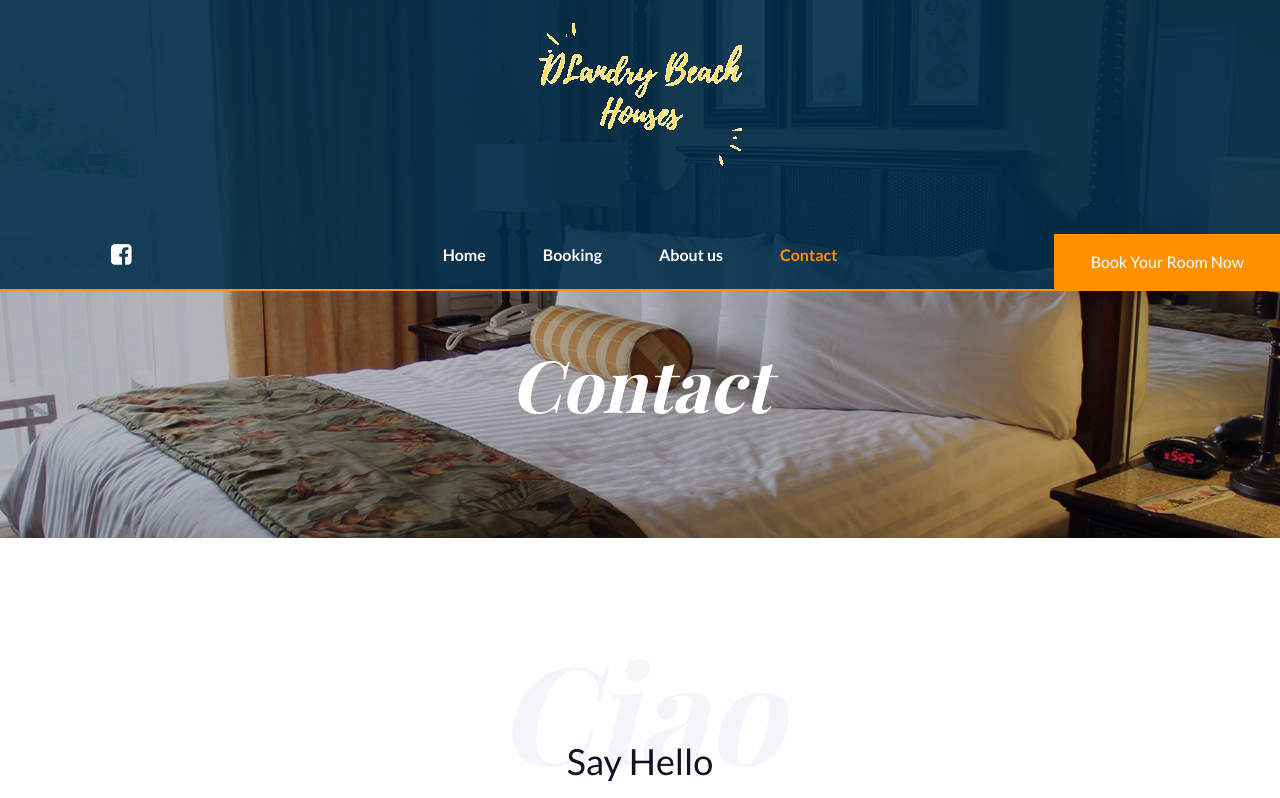
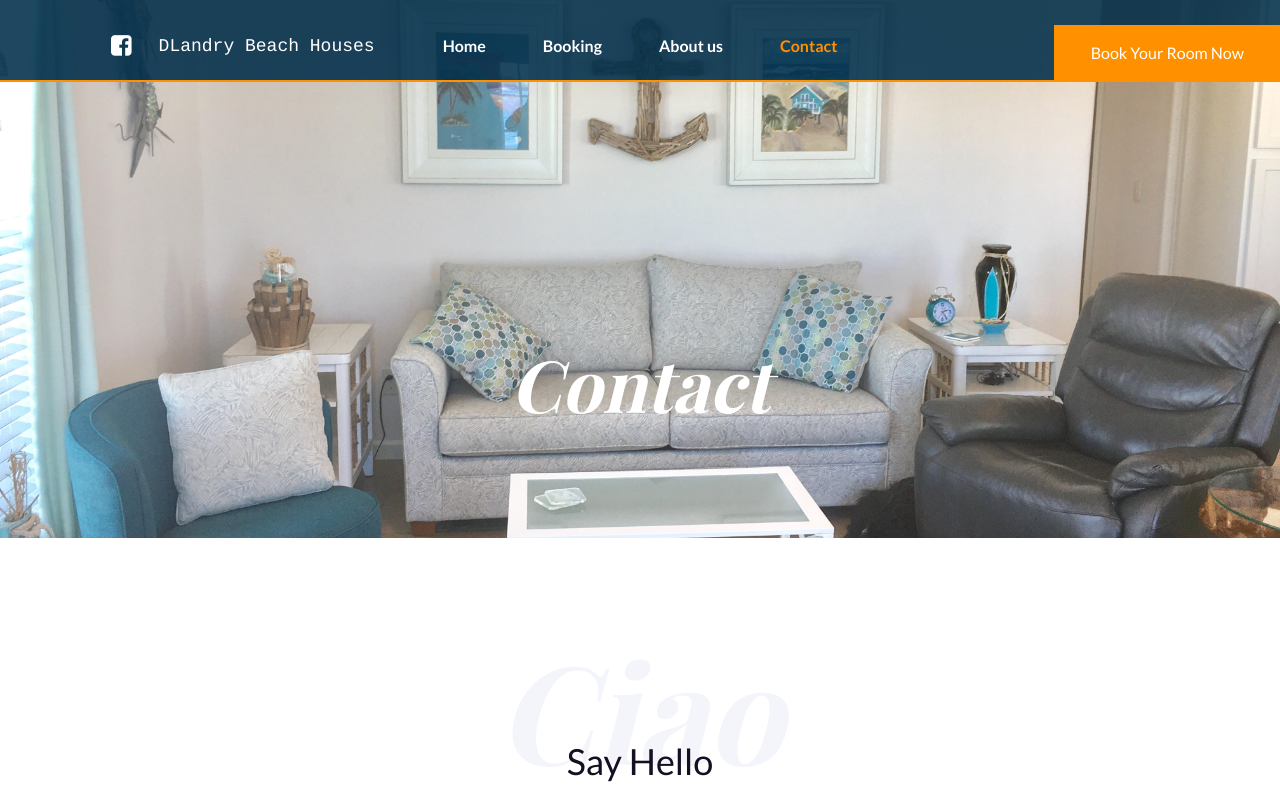
Before and after one commit to Duskamo/beachhouse_gui, a Flask app: page /contact in a window 1280 px wide. Shown: the top 798 px of the page. Run offline with Flask 2, Linux system fonts and the light colour scheme; some libraries are stand-ins or nearby versions; some web fonts are replaced.

Commit message:
fixed navbar and added main picture to contacts page

```diff
--- a/static/public/about.css
+++ b/static/public/about.css
@@ -363,7 +363,7 @@ section
 .header_content
 {
 	width: 100%;
-	height: 289px;
+	height: 80px;
 }
 .logo
 {
--- a/static/public/booking.css
+++ b/static/public/booking.css
@@ -366,7 +366,7 @@ section
 .header_content
 {
 	width: 100%;
-	height: 289px;
+	height: 80px;
 }
 .logo
 {
--- a/static/public/contact.css
+++ b/static/public/contact.css
@@ -361,7 +361,7 @@ section
 .header_content
 {
 	width: 100%;
-	height: 289px;
+	height: 80px;
 }
 .logo
 {
--- a/static/public/main_styles.css
+++ b/static/public/main_styles.css
@@ -364,7 +364,7 @@ section
 .header_content
 {
 	width: 100%;
-	height: 289px;
+	height: 80px;
 }
 .logo
 {
--- a/templates/about.html
+++ b/templates/about.html
@@ -41,6 +41,7 @@
 			<div class="social header_social">
 				<ul class="d-flex flex-row align-items-center justify-content-start">
 					<li><a href="https://www.facebook.com/dlandrybeachhouse/"><i class="fa fa-facebook-square" style="font-size:24px;" aria-hidden="true"></i></a></li>
+					<li style="font-size:18px; font-family:courier; color:white;">DLandry Beach Houses</li>
 				</ul>
 			</div>
 
--- a/templates/booking.html
+++ b/templates/booking.html
@@ -108,6 +108,7 @@
 			<div class="social header_social">
 				<ul class="d-flex flex-row align-items-center justify-content-start">
 					<li><a href="https://www.facebook.com/dlandrybeachhouse/"><i class="fa fa-facebook-square" style="font-size:24px;" aria-hidden="true"></i></a></li>
+					<li style="font-size:18px; font-family:courier; color:white;">DLandry Beach Houses</li>
 				</ul>
 			</div>
 
--- a/templates/contact.html
+++ b/templates/contact.html
@@ -41,6 +41,8 @@
 			<div class="social header_social">
 				<ul class="d-flex flex-row align-items-center justify-content-start">
 					<li><a href="https://www.facebook.com/dlandrybeachhouse/"><i class="fa fa-facebook-square" style="font-size:24px;" aria-hidden="true"></i></a></li>
+
+					<li style="font-size:18px; font-family:courier; color:white;">DLandry Beach Houses</li>
 				</ul>
 			</div>
 
@@ -106,7 +108,7 @@
 	<!-- Home -->
 
 	<div class="home">
-		<div class="parallax_background parallax-window" data-parallax="scroll" data-image-src="static/assets/contact.jpg" data-speed="0.8"></div>
+		<div class="parallax_background parallax-window" data-parallax="scroll" data-image-src="static/assets/denapics_04202020/contactus.jpg" data-speed="0.8"></div>
 		<div class="home_container d-flex flex-column align-items-center justify-content-center">
 			<div class="home_title"><h1>Contact</h1></div>
 		</div>
--- a/templates/index.html
+++ b/templates/index.html
@@ -43,12 +43,12 @@
 			<div class="social header_social">
 				<ul class="d-flex flex-row align-items-center justify-content-start">
 					<li><a href="https://www.facebook.com/dlandrybeachhouse/"><i class="fa fa-facebook-square" style="font-size:24px;" aria-hidden="true"></i></a></li>
+					<li style="font-size:18px; font-family:courier; color:white;">DLandry Beach Houses</li>
 				</ul>
 			</div>
 
 			<!-- Header Right -->
 			<div class="header_right d-flex flex-row align-items-center justify-content-start">
-
 				<!-- Header Link -->
 				<div class="header_link"><a href="booking">Book Your Room Now</a></div>
 
```
Also changed, not shown: static/assets/denapics_04202020/contactus.jpg (added).
